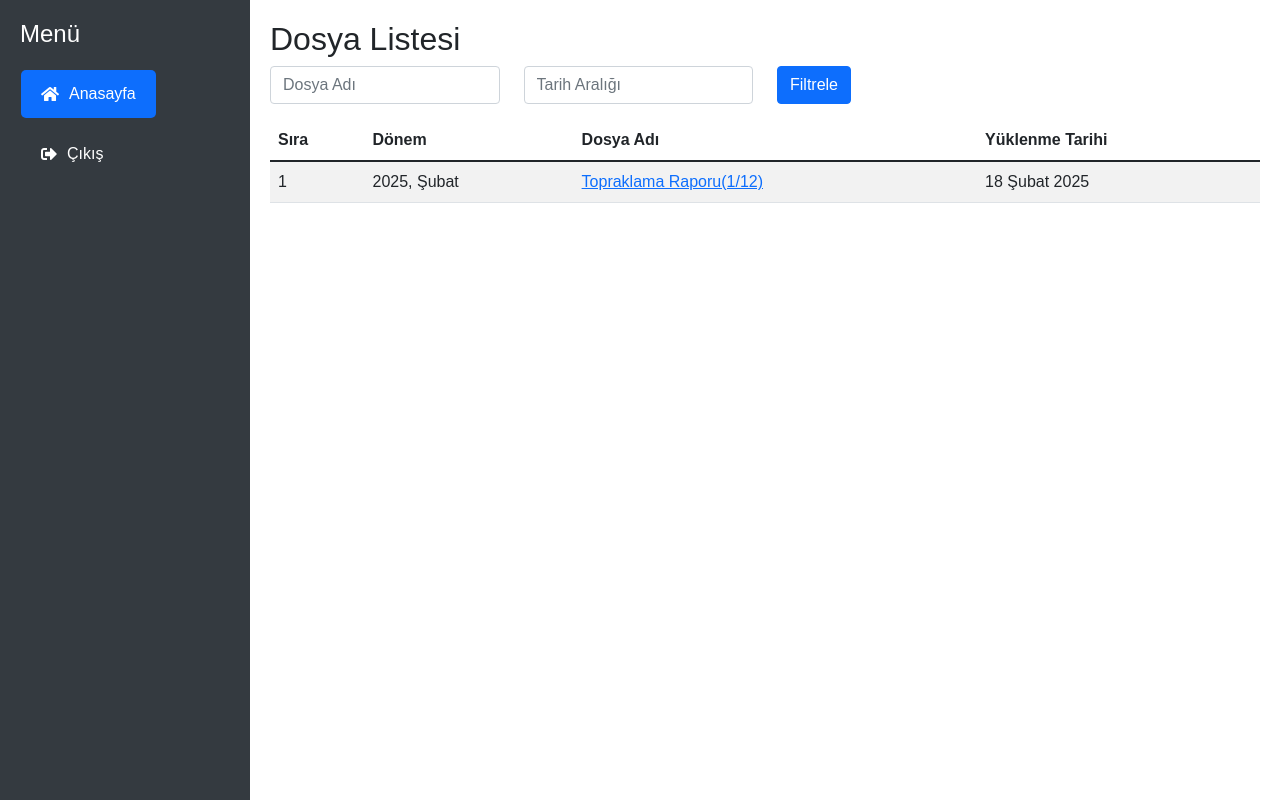
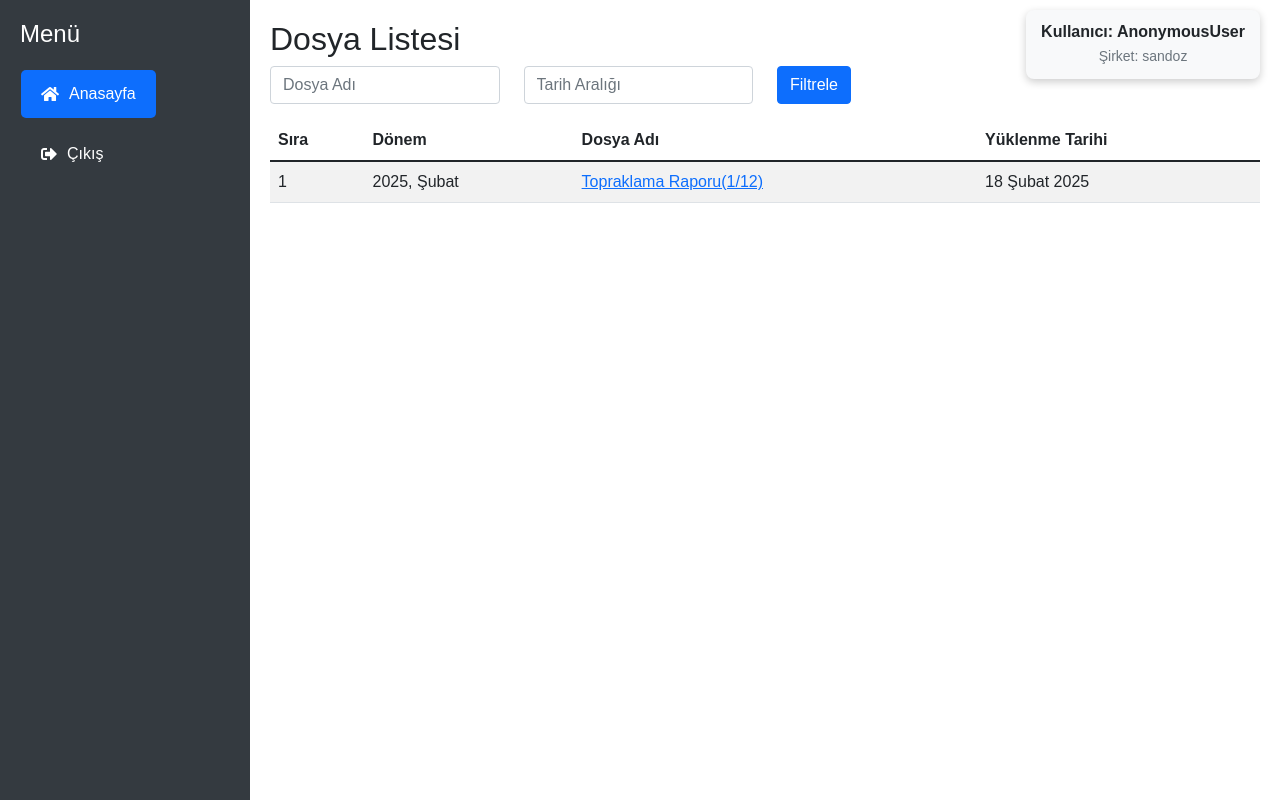
Before and after one commit to sinnerfilozofiya/gunyap, a Django app: template main/templates/list.html in a window 1280 px wide. Run offline with Django 5.2, Linux system fonts and the light colour scheme; the template is opened without the code that fills it: values that come from a table or form of the project are taken from there, others are empty; data comes from the database, SQL or seed files in the repository; both versions use the stored data as it was after the commit; some libraries are stand-ins or nearby versions.

Commit message:
made some styling changes

```diff
--- a/main/main/settings.py
+++ b/main/main/settings.py
@@ -28,6 +28,7 @@ DEBUG = True
 
 ALLOWED_HOSTS = ['https://www.gunyapgrup.com.tr', 'www.gunyapgrup.com.tr', "127.0.0.1"]
 CSRF_TRUSTED_ORIGINS = ['https://www.gunyapgrup.com.tr']
+CSRF_USE_SESSIONS = True
 
 DEFAULT_FROM_EMAIL = 'bildirim@gunyapgrup.com.tr'
 EMAIL_RECIPIENT_LIST = ['info@gunyapgrup.com.tr', 'muhasebe@gunyapgrup.com.tr']  # Add your recipient list here
--- a/main/templates/list.html
+++ b/main/templates/list.html
@@ -95,13 +95,45 @@
         .logout-btn:hover {
             background-color: #c82333; /* Hover'da biraz daha koyu kırmızı */
         }
+.user-info {
+    position: absolute;
+    top: 10px;
+    right: 20px;
+    background-color: #f8f9fa;
+    padding: 12px 15px;
+    border-radius: 8px;
+    box-shadow: 0 3px 8px rgba(0, 0, 0, 0.2);
+    font-size: 14px;
+    color: #333;
+    font-weight: bold;
+    text-align: center;
+    min-width: 150px;
+}
+
+.user-info h5 {
+    margin: 0;
+    font-size: 16px;
+    color: #212529;
+    font-weight: bold;
+}
+
+.user-info p {
+    margin: 5px 0 0;
+    font-size: 14px;
+    color: #6c757d;
+    font-weight: normal;
+}
 
     </style>
 </head>
-<body>
 
 <!-- Sidebar -->
 <div class="sidebar">
+    <div class="user-info">
+        <h5>Kullanıcı: {{ user }}</h5>
+        <p>Şirket: {{ sirket }}</p>
+    </div>
+
     <h4>Menü</h4>
     <ul class="nav flex-column">
         <li class="nav-item">
@@ -127,10 +159,12 @@
 
 <!-- Content -->
 <div class="content">
+
     <!-- Çıkış yap butonu -->
     <form id="logout-form" method="post" action="{% url 'logout' %}" style="display: none;">
         {% csrf_token %}
     </form>
+
     <h2>Dosya Listesi</h2>
 
     <!-- Filtreleme Formu -->
```
Also changed, not shown: main/db.sqlite3, main/dosya/migrations/0012_alter_dosya_dosya_turu_sira.py (added).
